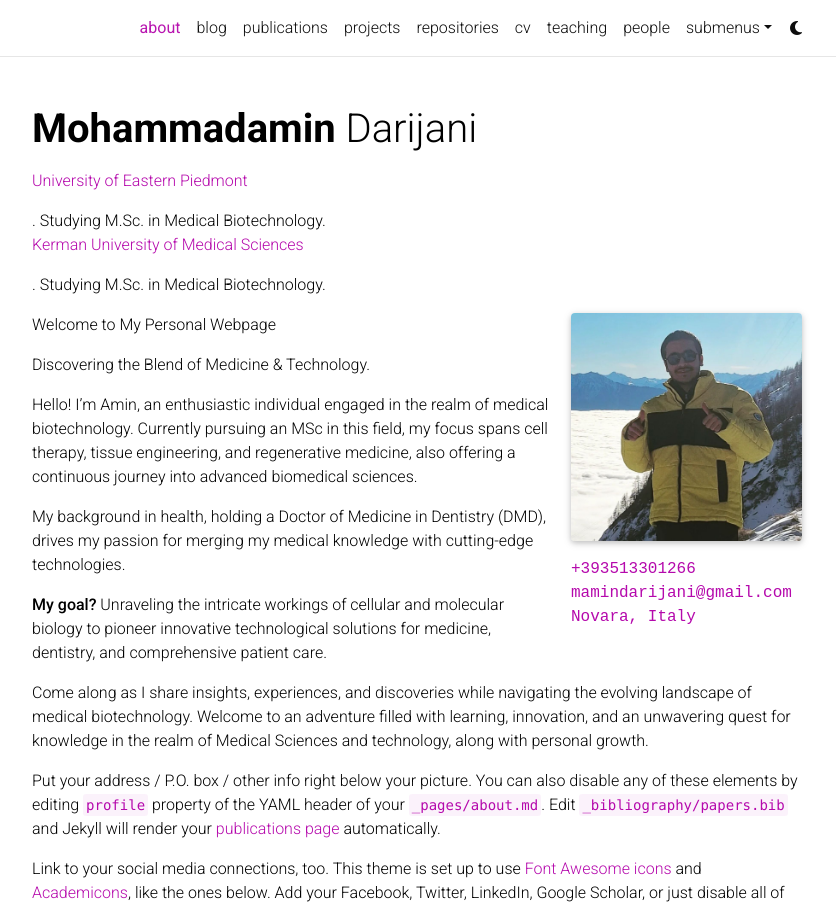
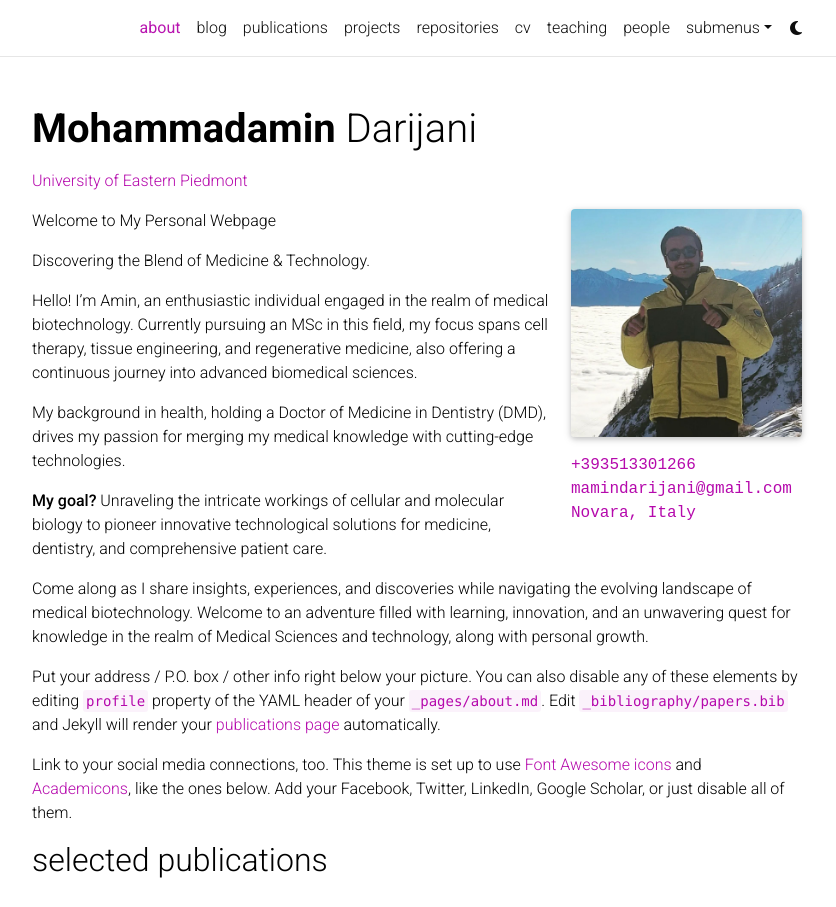
Before and after one commit to amindarijani/amindarijani.github.io, a Jekyll site: the page built from _pages/about.md, in a window 1280 px wide and 1301 px high, cut to the strip 0-907 px from the top of the window. Shown: the whole strip, without its empty margins (223-1059 px from the left). Built offline with Jekyll 4.4.1, drawn with Linux system fonts in a browser that asks for light colours; full-size pictures stand in for the smaller copies a plugin makes; some web fonts are replaced; comment, search, counter and statistics services are not loaded; a style sheet for code colours, icons or effects is not loaded.

Commit message:
Update about.md

```diff
--- a/_pages/about.md
+++ b/_pages/about.md
@@ -2,9 +2,7 @@
 layout: about
 title: about
 permalink: /
-subtitle: <p> <a href='https://www.uniupo.it/it'> University of Eastern Piedmont </a> </p>. Studying M.Sc. in Medical Biotechnology.
-          <p> <a href='https://kmu.ac.ir/en'> Kerman University of Medical Sciences </a> </p>. Studying M.Sc. in Medical Biotechnology.
-
+subtitle: <p> <a href='https://www.uniupo.it/it'> University of Eastern Piedmont </a> </p>
 
 profile:
   align: right
```
